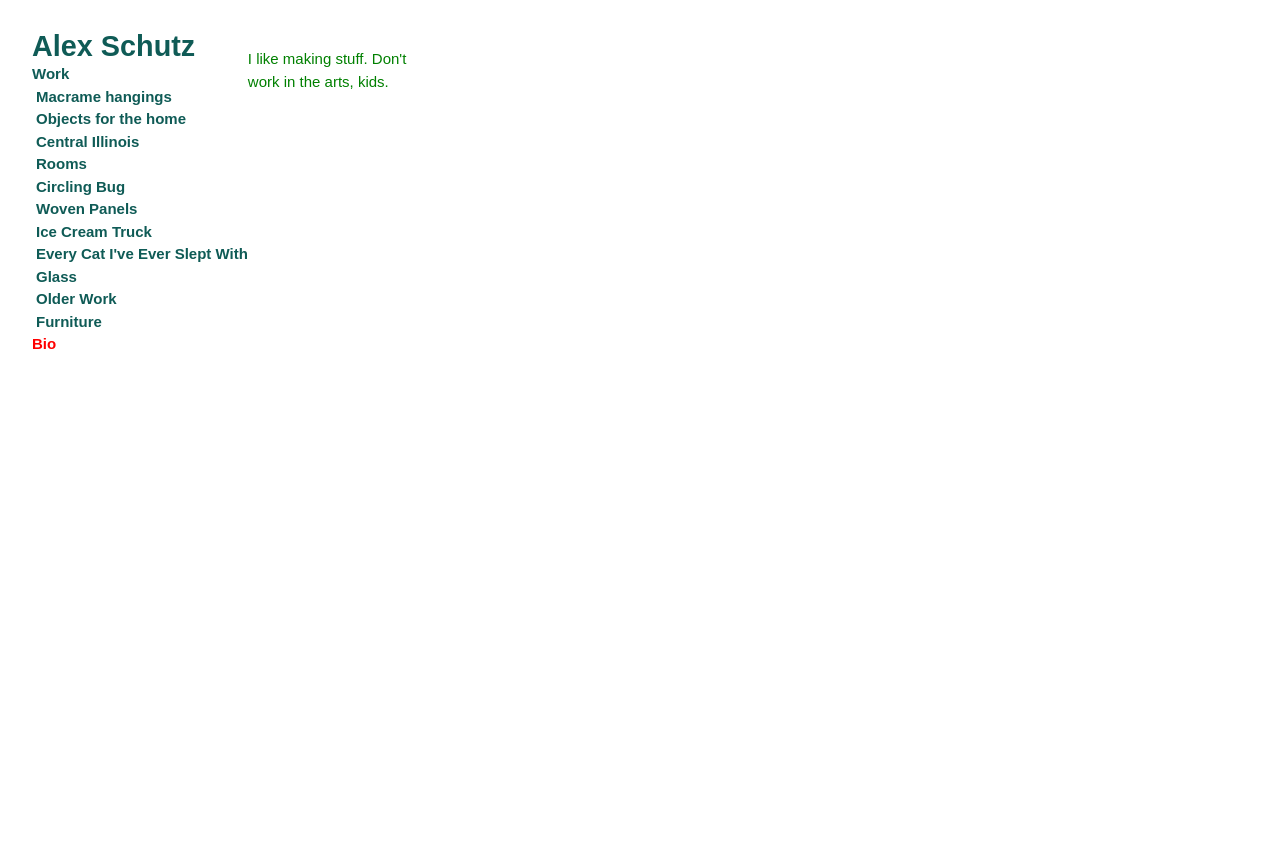
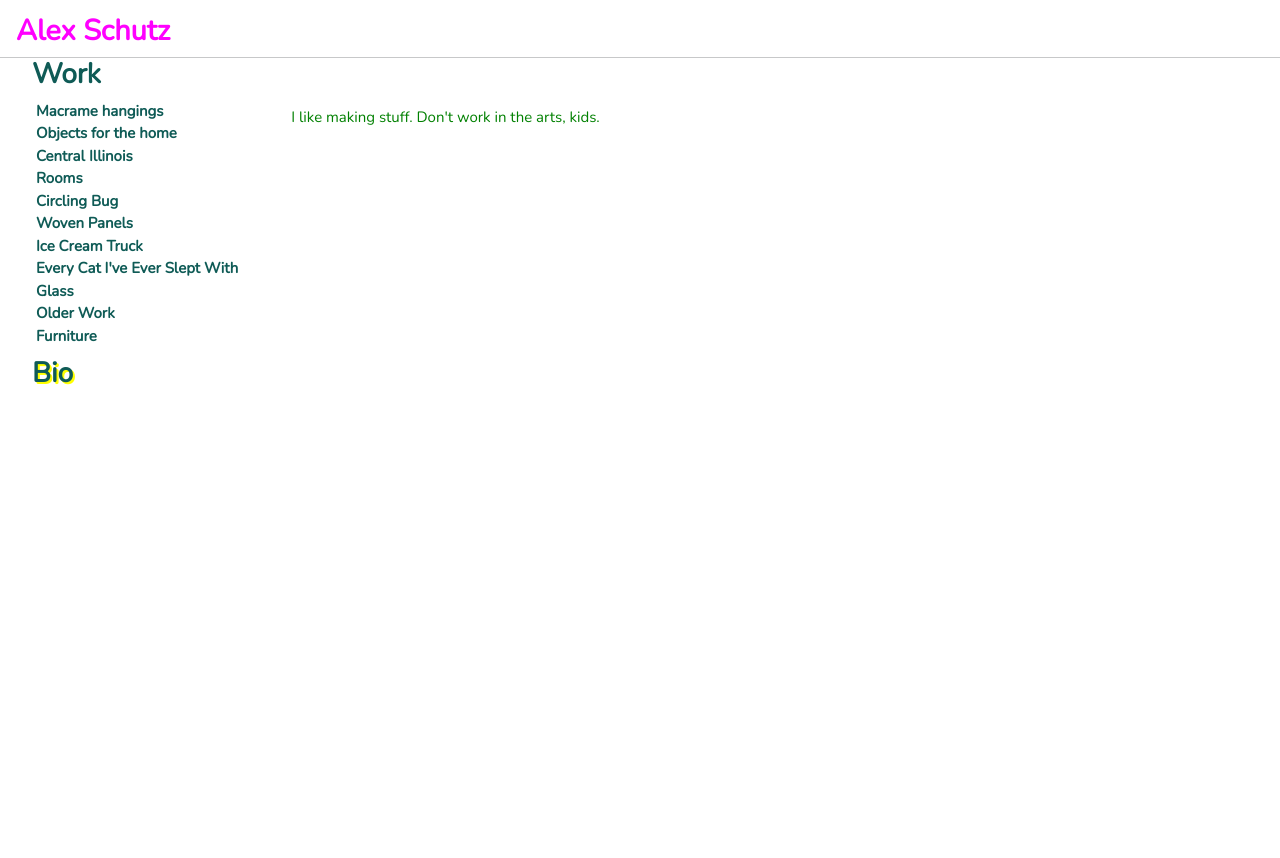
Before and after one commit to soccermomhair/art_website, a Flask app: page /about in a window 1280 px wide. Before the commit the page ends 349 px from the top, so only its background shows below. Run offline with Flask 3, Linux system fonts and the light colour scheme.

Commit message:
all copy

```diff
--- a/static/css/styles.css
+++ b/static/css/styles.css
@@ -278,7 +278,7 @@
     /* display: flex; */
     /* width: 100%; */
     flex-direction: column;
-    /* padding-right: 5px; */
+    padding-right: 5px;
     flex-wrap: nowrap;
     background-color: white;
     /* overflow: auto; */
@@ -417,14 +417,15 @@
 }
 
 .bio p {
-    width: 60%;
+    /* width: 60%; */
     /* font-size: 75%; */
     display: flex;
     color: green;
     justify-content: center;
     /* margin-top: 3rem; */
     padding-top: 3rem;
-
+    padding-left: 3rem;
+    padding-right: 1rem;
     /* align-content: center; */
 
 }
--- a/templates/about.html
+++ b/templates/about.html
@@ -9,17 +9,23 @@
     <link href="https://cdn.jsdelivr.net/npm/bootstrap@5.3.0-alpha3/dist/css/bootstrap.min.css" rel="stylesheet"
         integrity="sha384-KK94CHFLLe+nY2dmCWGMq91rCGa5gtU4mk92HdvYe+M/SXH301p5ILy+dN9+nJOZ" crossorigin="anonymous">
     <link rel="stylesheet" href="{{ url_for('static', filename='css/styles.css') }}">
-    <title>Landing page</title>
+    <link rel="stylesheet" href="https://fonts.googleapis.com/css?family=Nunito">
+    <link rel="apple-touch-icon" sizes="180x180" href="/apple-touch-icon.png">
+    <link rel="icon" type="image/png" sizes="32x32" href="/favicon-32x32.png">
+    <link rel="icon" type="image/png" sizes="16x16" href="/favicon-16x16.png">
+    <link rel="manifest" href="/site.webmanifest">
+    <title>Alex Schutz Bio</title>
 </head>
 
 <body>
+    <h1><a href="/">Alex Schutz</a></h1>
+    <hr>
     <div class="main">
         <div class="sidebar">
-            <div>
-                <h1><a href="/">Alex Schutz</a></h1>
-            </div>
             <ul>
-                <li><a href="/work">Work</a></li>
+                <li>
+                    <h3><a href="/work">Work</a></h3>
+                </li>
                 <ul>
                     <li><a href="/work/macrame_hangings">Macrame hangings</a></li>
                     <li><a href="/work/objects_for_home">Objects for the home</a></li>
@@ -31,10 +37,12 @@
                     <li><a href="/work/every_cat_ive_ever_slept_with">Every Cat I've Ever Slept With</a></li>
                     <li><a href="/work/glass">Glass</a></li>
                     <li><a href="/work/older_work">Older Work</a></li>
-                    <li><a href="/work/furniture">Furniture</a></li>
+                    <li style="padding-bottom: 10px;"><a href="/work/furniture">Furniture</a></li>
 
                 </ul>
-                <li><a style="color: red" href="/about">Bio</a></li>
+                <li>
+                    <h3><a style="text-shadow: yellow 2px 2px" href="/about">Bio</a></h3>
+                </li>
             </ul>
         </div>
 
```
